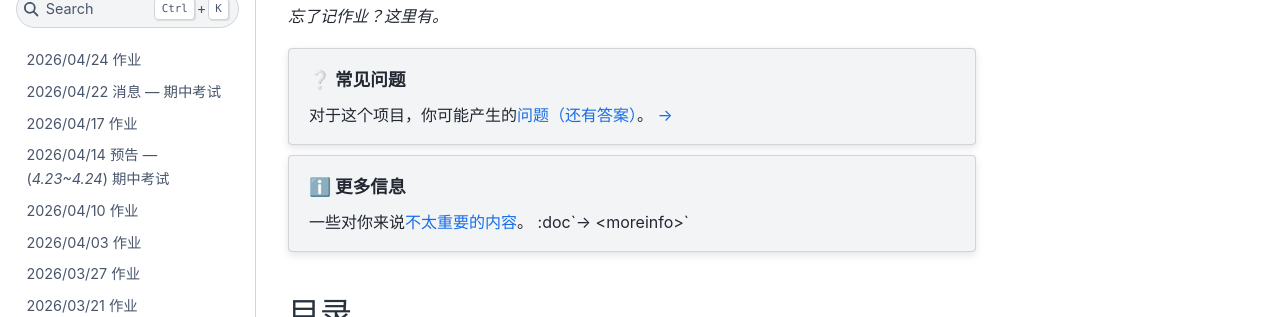
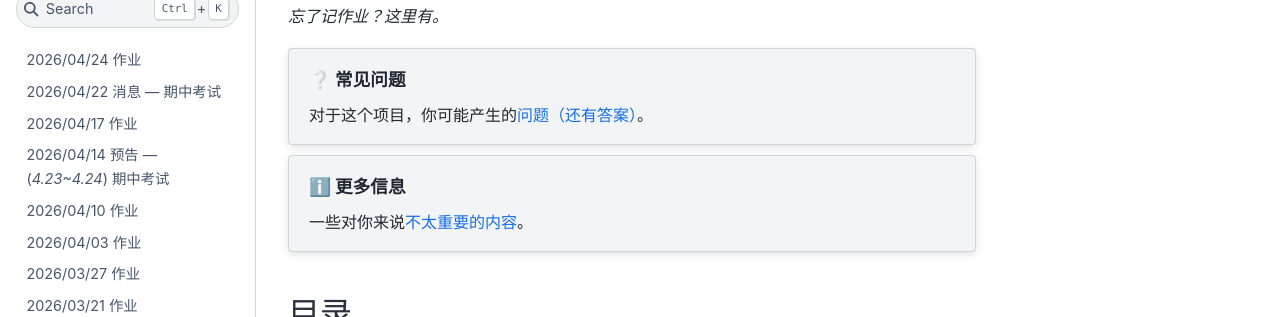
Before and after one commit to Sail-in-1024/2403-Homework, a Sphinx documentation site: the page built from docs/source/index.rst, in a window 1280 px wide and 1093 px high. Shown: the part 132-449 px from the top of the window. Built offline with Sphinx 7.4.7 and the Sphinx Book theme 1.1.4, drawn with Linux system fonts in a browser that asks for light colours.

Commit message:
更新 index.rst

```diff
--- a/docs/source/index.rst
+++ b/docs/source/index.rst
@@ -5,11 +5,11 @@
 
 .. topic:: ❔ 常见问题
 
-   对于这个项目，你可能产生的\ :doc:`问题（还有答案） <faq>`。 :doc:`→ <faq>`
+   对于这个项目，你可能产生的\ :doc:`问题（还有答案） <faq>`。
 
 .. topic:: ℹ️ 更多信息
 
-   一些对你来说\ :doc:`不太重要的内容 <moreinfo>`。 :doc`→ <moreinfo>`
+   一些对你来说\ :doc:`不太重要的内容 <moreinfo>`。
 
 目录
 ----
```
